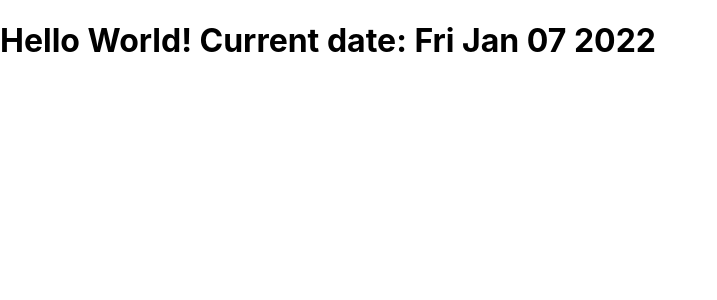
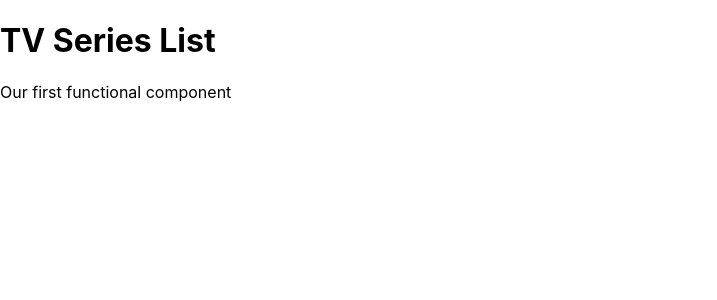
Before and after one commit to l33tdaniel/ClarkClasswork, a React (Create React App) app: page / in a window 1280 px wide. Shown: the top 300 px of the page, without its empty margins (0-717 px from the left). Built offline with nearby package versions, Linux system fonts and the light colour scheme.

Commit message:
Adding in first functional component

```diff
--- /dev/null
+++ b/src/App.css
@@ -0,0 +1,38 @@
+.App {
+  text-align: center;
+}
+
+.App-logo {
+  height: 40vmin;
+  pointer-events: none;
+}
+
+@media (prefers-reduced-motion: no-preference) {
+  .App-logo {
+    animation: App-logo-spin infinite 20s linear;
+  }
+}
+
+.App-header {
+  background-color: #282c34;
+  min-height: 100px;
+  display: flex;
+  flex-direction: column;
+  align-items: center;
+  justify-content: center;
+  font-size: calc(10px + 2vmin);
+  color: white;
+}
+
+.App-link {
+  color: #61dafb;
+}
+
+@keyframes App-logo-spin {
+  from {
+    transform: rotate(0deg);
+  }
+  to {
+    transform: rotate(360deg);
+  }
+}
--- a/src/App.js
+++ b/src/App.js
@@ -1,6 +1,23 @@
+
+
 
 function App() {
-  return
+  return (
+    <div className="App">
+      <header className="App-header">
+        <h1 className="App-title">TV Series List</h1>
+      </header>
+      <Intro />
+    </div>
+  );
 }
 
-export default App;
+function Intro(props) {
+  return (
+    <p className="App-intro">
+      Our first functional component
+    </p>
+  )
+}
+
+  export default App;
--- a/src/index.js
+++ b/src/index.js
@@ -4,13 +4,11 @@ import App from './App';
 import ReactDOM from 'react-dom';
 
 
-const getCurrentDate = () => {
-  const date = new Date();
-  return date.toDateString();
-}
-const greeting = <h1>Hello World! Current date: {getCurrentDate()}</h1>;
-
-ReactDOM.render(greeting, document.getElementById('root'));
-
+ReactDOM.render(
+  <React.StrictMode>
+    <App />
+  </React.StrictMode>,
+  document.getElementById('root')
+);
 
 // testing
```
